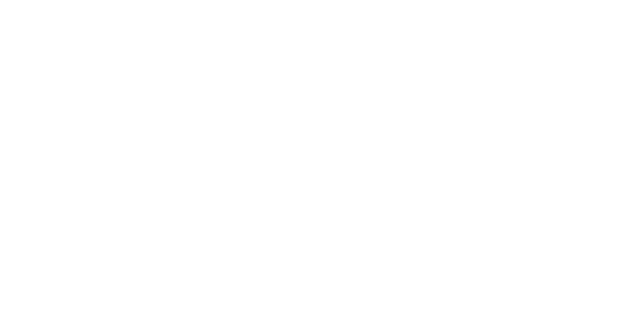
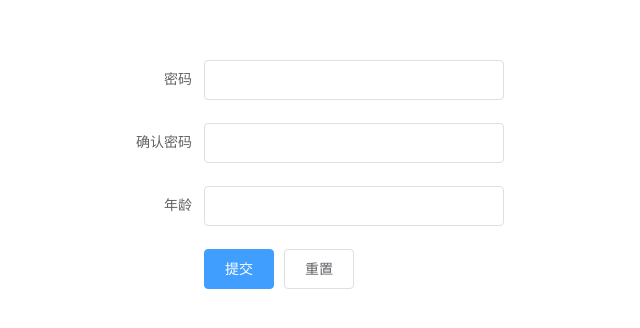
Before and after one commit to WinsonChenws/shop-admin-frontend, a Vue app: page /#/login in a window 1280 px wide. Shown: the part 240-568 px from the top of the page, without its empty margins (336-976 px from the left). Built offline with nearby package versions, Linux system fonts and the light colour scheme.

Commit message:
登陆与布局

```diff
--- a/src/App.vue
+++ b/src/App.vue
@@ -2,7 +2,7 @@
     <div id="app">
 
 
-
+      <router-view></router-view>
 
 
     </div>
@@ -18,5 +18,8 @@
   </script>
 
   <style>
-
+    *{
+      margin: 0;
+      padding: 0;
+    }
   </style>
--- /dev/null
+++ b/src/pages/Admin.vue
@@ -0,0 +1,13 @@
+<template>
+    <div>管理</div>
+</template>
+
+<script>
+export default {
+
+}
+</script>
+
+<style>
+
+</style>
--- /dev/null
+++ b/src/pages/Login.vue
@@ -0,0 +1,103 @@
+<template>
+  <div class="login-form">
+    <el-form
+      :model="ruleForm2"
+      status-icon
+      :rules="rules2"
+      ref="ruleForm2"
+      label-width="100px"
+      class="demo-ruleForm"
+    >
+      <el-form-item label="密码" prop="pass">
+        <el-input type="password" v-model="ruleForm2.pass" autocomplete="off"></el-input>
+      </el-form-item>
+      <el-form-item label="确认密码" prop="checkPass">
+        <el-input type="password" v-model="ruleForm2.checkPass" autocomplete="off"></el-input>
+      </el-form-item>
+      <el-form-item label="年龄" prop="age">
+        <el-input v-model.number="ruleForm2.age"></el-input>
+      </el-form-item>
+      <el-form-item>
+        <el-button type="primary" @click="submitForm('ruleForm2')">提交</el-button>
+        <el-button @click="resetForm('ruleForm2')">重置</el-button>
+      </el-form-item>
+    </el-form>
+  </div>
+</template>
+<script>
+export default {
+  data() {
+    var checkAge = (rule, value, callback) => {
+      if (!value) {
+        return callback(new Error("年龄不能为空"));
+      }
+      setTimeout(() => {
+        if (!Number.isInteger(value)) {
+          callback(new Error("请输入数字值"));
+        } else {
+          if (value < 18) {
+            callback(new Error("必须年满18岁"));
+          } else {
+            callback();
+          }
+        }
+      }, 1000);
+    };
+    var validatePass = (rule, value, callback) => {
+      if (value === "") {
+        callback(new Error("请输入密码"));
+      } else {
+        if (this.ruleForm2.checkPass !== "") {
+          this.$refs.ruleForm2.validateField("checkPass");
+        }
+        callback();
+      }
+    };
+    var validatePass2 = (rule, value, callback) => {
+      if (value === "") {
+        callback(new Error("请再次输入密码"));
+      } else if (value !== this.ruleForm2.pass) {
+        callback(new Error("两次输入密码不一致!"));
+      } else {
+        callback();
+      }
+    };
+    return {
+      ruleForm2: {
+        pass: "",
+        checkPass: "",
+        age: ""
+      },
+      rules2: {
+        pass: [{ validator: validatePass, trigger: "blur" }],
+        checkPass: [{ validator: validatePass2, trigger: "blur" }],
+        age: [{ validator: checkAge, trigger: "blur" }]
+      }
+    };
+  },
+  methods: {
+    submitForm(formName) {
+      this.$refs[formName].validate(valid => {
+        if (valid) {
+          alert("submit!");
+        } else {
+          console.log("error submit!!");
+          return false;
+        }
+      });
+    },
+    resetForm(formName) {
+      this.$refs[formName].resetFields();
+    }
+  }
+};
+</script>
+<style>
+.login-form {
+  width: 400px;
+  position: absolute;
+  left: 50%;
+  top: 50%;
+  margin: -100px 0 0 -200px ;
+}
+</style>
```
Also changed, not shown: src/main.js (+16 -0 lines), 笔记.txt.
